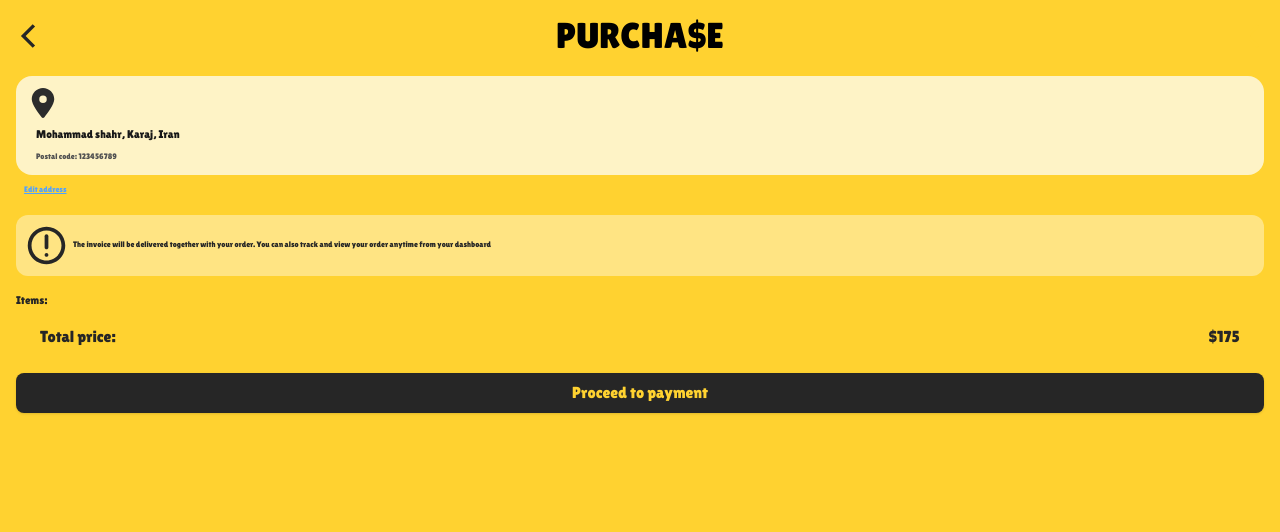
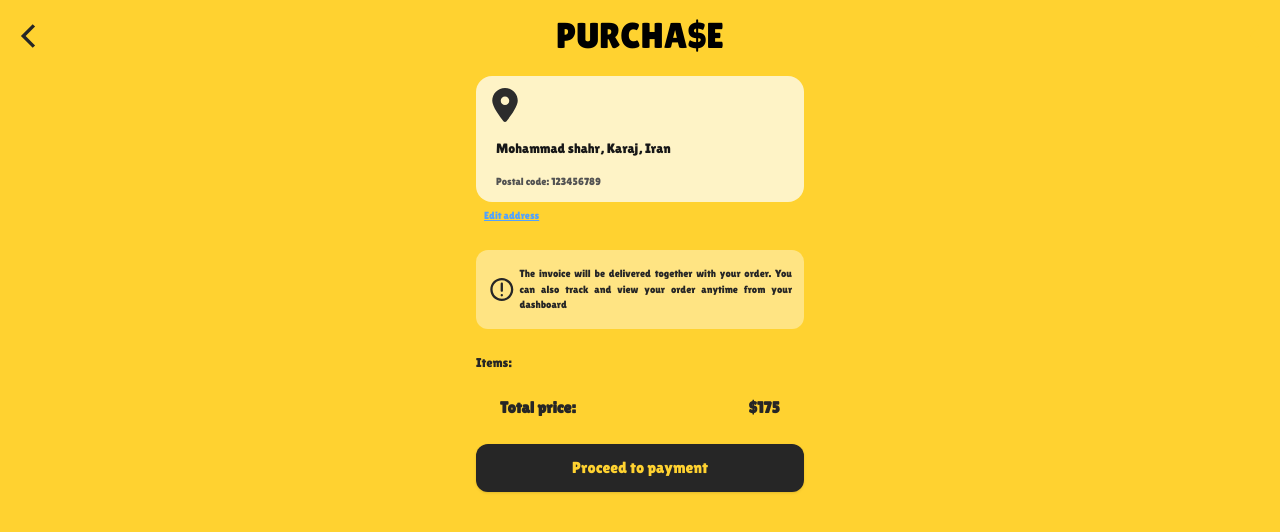
Before and after one commit to mahdibaderloo/fastfood, a React (Vite) app: page /purchase in a window 1280 px wide. Shown: the top 532 px of the page. Built offline with nearby package versions, Linux system fonts and the light colour scheme.

Commit message:
responsive Purchase (tablet size)

```diff
--- a/src/features/cart/PurchaseAddressBox.tsx
+++ b/src/features/cart/PurchaseAddressBox.tsx
@@ -2,24 +2,26 @@ import { FaLocationDot } from "react-icons/fa6";
 import { Link } from "react-router-dom";
 
 function PurchaseAddressBox() {
+  const width = window.innerWidth;
+
   return (
     <>
-      <div className="w-full bg-amber-100 p-3 rounded-2xl flex flex-col gap-2 relative">
+      <div className="w-full bg-amber-100 p-3 rounded-2xl flex flex-col gap-2 sm:gap-4 relative">
         <div className="flex justify-between items-center">
           <p>
-            <FaLocationDot size={30} color="#2c2c2c" />
+            <FaLocationDot size={width > 640 ? 34 : 30} color="#2c2c2c" />
           </p>
         </div>
-        <p className="text-neutral-900 text-[0.7rem] ml-2 w-[95%] text-justify">
+        <p className="text-neutral-900 text-[0.7rem] sm:text-[0.85rem] ml-2 w-[95%] text-justify">
           Mohammad shahr, Karaj, Iran
         </p>
-        <p className="text-[0.5rem] ml-2 text-neutral-600">
+        <p className="text-[0.5rem] sm:text-[0.65rem] ml-2 text-neutral-600">
           Postal code: 123456789
         </p>
       </div>
       <Link
         to="/address"
-        className="text-[0.5rem] text-blue-400 underline ml-2"
+        className="text-[0.5rem] sm:text-[0.65rem] text-blue-400 underline ml-2"
       >
         Edit address
       </Link>
--- a/src/features/cart/PurchaseItem.tsx
+++ b/src/features/cart/PurchaseItem.tsx
@@ -17,24 +17,30 @@ type ItemProp = { item: Item };
 
 export default function PurchaseItem({ item }: ItemProp) {
   return (
-    <li className="w-full h-20 bg-amber-100 p-2 rounded-2xl flex justify-between shadow">
+    <li className="w-full h-20 sm:h-24 bg-amber-100 p-2 sm:p-3 rounded-2xl flex justify-between shadow">
       <div className="flex flex-col justify-around">
         <div className="flex items-center gap-2 text-neutral-800">
           <FaPizzaSlice />
-          <span className="text-[0.65rem]">{item.productName}</span>
+          <span className="text-[0.65rem] sm:text-[0.75rem]">
+            {item.productName}
+          </span>
         </div>
-        <div className="flex items-center gap-4">
+        <div className="flex items-center gap-4 sm:gap-6 sm:mt-2">
           <div className="flex items-center gap-2 text-neutral-800">
             <FaMoneyBill1Wave />
-            <span className="text-[0.85rem]">{item.price}</span>
+            <span className="text-[0.85rem] sm:text-[0.9rem]">
+              {item.price}
+            </span>
           </div>
           <div className="flex items-center gap-1 text-neutral-800">
             <GoNumber />
-            <span className="text-[0.85rem]">{item.count}</span>
+            <span className="text-[0.85rem] sm:text-[0.9rem]">
+              {item.count}
+            </span>
           </div>
         </div>
       </div>
-      <div className="h-full w-16 bg-amber-50 rounded-2xl p-1 shadow flex justify-center items-center">
+      <div className="h-full w-16 sm:w-18 bg-amber-50 rounded-2xl p-1 shadow flex justify-center items-center">
         <img src={item.image} alt="item-image" className="" />
       </div>
     </li>
--- a/src/pages/Purchase.tsx
+++ b/src/pages/Purchase.tsx
@@ -6,6 +6,7 @@ import { useCartStore } from "../store/cartStore";
 
 function Purchase() {
   const { items } = useCartStore();
+  const width = window.innerWidth;
 
   return (
     <>
@@ -14,28 +15,28 @@ function Purchase() {
         pContent="PURCHA$E"
         classP="text-4xl dark:text-amber-300"
       />
-      <main className="p-4 pt-19 h-screen overflow-y-scroll">
+      <main className="p-4 pt-19 h-screen overflow-y-scroll sm:w-90 sm:mx-auto">
         <PurchaseAddressBox />
-        <div className="bg-white/40 flex items-center gap-1 p-2 rounded-xl mt-4">
-          <CgDanger size={45} color="#262626" />
-          <p className="text-neutral-800 text-[0.5rem] text-justify">
+        <div className="bg-white/40 flex items-center gap-1 p-2 sm:p-3 rounded-xl mt-4 sm:mt-6">
+          <CgDanger size={width > 640 ? 55 : 45} color="#262626" />
+          <p className="text-neutral-800 text-[0.5rem] sm:text-[0.65rem] text-justify">
             The invoice will be delivered together with your order. You can also
             track and view your order anytime from your dashboard
           </p>
         </div>
-        <ul className="flex flex-col mt-4 gap-2">
-          <p className="text-[0.7rem] text-neutral-800 dark:text-amber-100">
+        <ul className="flex flex-col mt-4 sm:mt-6 gap-2">
+          <p className="text-[0.7rem] sm:text-[0.8rem] text-neutral-800 dark:text-amber-100">
             Items:{" "}
           </p>
           {items.map((item) => (
             <PurchaseItem key={item.id} item={item} />
           ))}
         </ul>
-        <div className="text-neutral-800 dark:text-amber-100 flex justify-between mt-4 px-6">
+        <div className="text-neutral-800 dark:text-amber-100 flex justify-between mt-4 sm:mt-6 sm:font-semibold px-6">
           <p>Total price: </p>
           <p>$175</p>
         </div>
-        <button className="bg-neutral-800 dark:bg-amber-300 text-amber-300 dark:text-neutral-800 p-2 rounded-lg w-full mt-6 shadow">
+        <button className="bg-neutral-800 dark:bg-amber-300 text-amber-300 dark:text-neutral-800 p-2 sm:p-3 rounded-lg sm:rounded-xl w-full mt-6 shadow">
           Proceed to payment
         </button>
         <div className="w-full h-2"></div>
```
